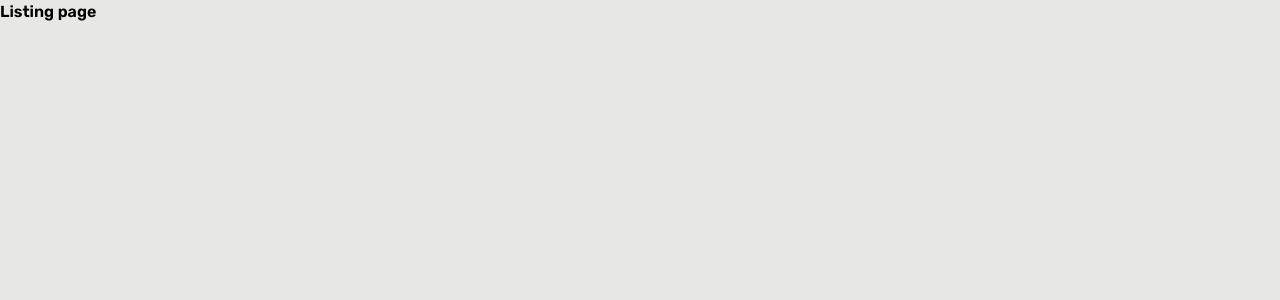
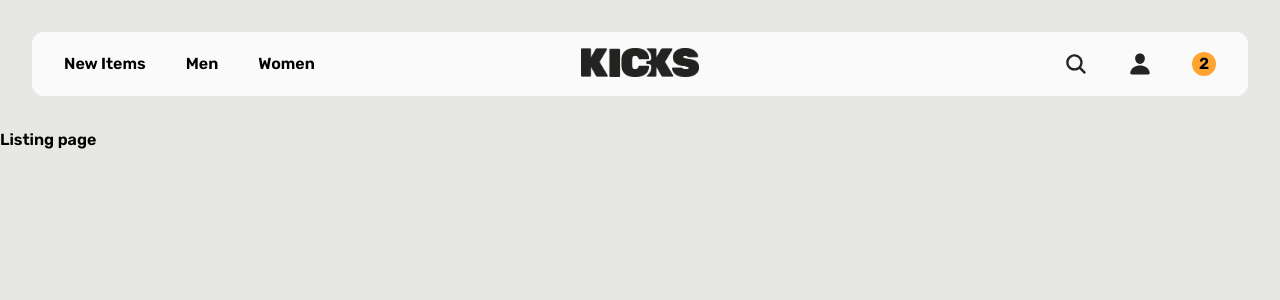
Before and after one commit to OleksandrHridzhak/KICKS, a React (Vite) app in the folder frontend/: page /listing in a window 1280 px wide. Shown: the top 300 px of the page. Built offline with nearby package versions, Linux system fonts and the light colour scheme.

Commit message:
feat(wip): header initial structure without logic

```diff
--- a/frontend/src/app/layouts/MainLayout.tsx
+++ b/frontend/src/app/layouts/MainLayout.tsx
@@ -1,12 +1,11 @@
-// import Header from "@/features/Header/Header";
+import Header from "@/features/Header/Header";
 import {Outlet} from 'react-router-dom'
 
 
 function MainLayout(){
     return(
         <>
-        {/* Header Will be added later */}
-        {/* <Header/> */}
+        <Header/>
         <main className="">
             <Outlet/>
         </main>
--- /dev/null
+++ b/frontend/src/features/Header/Header.module.css
@@ -0,0 +1,108 @@
+.header {
+    height: 52px;
+
+    max-width: 1440px;
+    border-radius: 12px;
+
+    margin-inline: 16px;
+    margin-block: 24px;
+
+    padding-inline: 16px;
+
+    display: grid;
+    grid-template-columns: 1fr auto 1fr;
+    align-items: center;
+
+    background-color: #FAFAFA;
+
+    justify-content: space-between;
+
+}
+
+.nav {
+}
+
+.navList {
+    display: flex;
+    gap: 9px;
+    align-items: center;
+    list-style: none;
+}
+.navRight .navList {
+    justify-content: flex-end;
+}
+
+.navItem {
+
+}
+
+.cartNumber{
+
+    width: 20px;
+    height: 20px;
+
+    background-color: #FFA52F;
+    font-size: 14px;
+    align-items: center;
+    justify-content: center;
+    display: flex;
+    border-radius: 100%;
+
+}
+.navLeft {
+display: none;
+}
+
+.burgerMenuBtn{
+    display: block;
+}
+
+.searchBtn{
+    background-color: transparent;
+    border: none;
+    cursor: pointer;
+
+    display: flex;
+    align-items: center;
+    padding: 0;
+    margin: 0;
+}
+
+
+
+@media (min-width: 768px){
+    .header {
+        height: 64px;
+        margin-inline: 32px;
+        margin-block: 32px;
+        padding-inline: 32px;
+    }
+    .cartNumber{
+        width: 24px;
+        height: 24px;
+        font-size: 16px;
+    }
+    .navList {
+        gap: 28px;
+    }
+    .navLeft {
+        display: block;
+    }
+    .burgerMenuBtn{
+        display: none;
+    }
+}
+@media (min-width: 1024px) {
+    .navList {
+        gap: 40px;
+    }
+
+}
+
+@media (min-width: 1440px){
+
+    .header {
+        margin-inline: 60px;
+    }
+
+}
--- /dev/null
+++ b/frontend/src/features/Header/Header.tsx
@@ -0,0 +1,70 @@
+
+import styles from './Header.module.css'
+import {Link} from 'react-router-dom'
+import clsx from 'clsx'
+
+import Logo from '@/shared/Logo/Logo'
+import Icon from '@/shared/Icon/Icon'
+import BurgerMenuBtn from './components/BurgerMenuBtn'
+
+
+
+function Header() {
+    return (
+        <header className={styles.header}>
+            <div className={styles.burgerMenuBtn}>
+                <BurgerMenuBtn />
+            </div>
+
+            <nav className={clsx(styles.nav,styles.navLeft)}>
+                <ul className={styles.navList}>
+                    <li className={styles.navItem}>
+                        <Link to="/catalog" className="">
+                            New Items
+                        </Link>
+                    </li>
+                                        <li className={styles.navItem}>
+                        <Link to="/catalog" className="">
+                            Men
+                        </Link>
+                    </li>
+                                        <li className={styles.navItem}>
+                        <Link to="/catalog" className="">
+                            Women
+                        </Link>
+                    </li>
+
+                </ul>
+
+            </nav>
+            <Link to="/" className={styles.logo}>
+            <Logo size='standard' color='dark' />
+            </Link>
+
+            <nav className={clsx(styles.nav,styles.navRight)}>
+                <ul className={styles.navList}>
+                    <li className={styles.navItem}>
+                        <button className={styles.searchBtn}>
+                            <Icon name="dandruff" size={'16-24'} className="" />
+                        </button>
+                    </li>
+                    <li className={styles.navItem}>
+                        <Link to="/profile" className="">
+                            <Icon name="user" size={'16-24'} className="" />
+                        </Link>
+                    </li>
+                    <li className={styles.navItem}>
+                        <Link to="/cart" className="">
+                        <span className={styles.cartNumber}>
+                            2
+                        </span>
+                        </Link>
+                    </li>
+                </ul>
+            </nav>
+
+        </header>
+    )
+}
+
+export default Header
--- /dev/null
+++ b/frontend/src/features/Header/components/BurgerMenuBtn.module.css
@@ -0,0 +1,19 @@
+
+
+.button{
+    size: 20px;
+    border: none;
+    background-color: transparent;
+    display: flex;
+    align-items: center;
+    flex-direction: column;
+    gap: 3.5px;
+    padding: 4px;
+}
+
+.line {
+    height: 1.5px;
+    width: 16px;
+    background-color: black;
+    border-radius: 1.5px;
+}
--- /dev/null
+++ b/frontend/src/features/Header/components/BurgerMenuBtn.tsx
@@ -0,0 +1,23 @@
+import clsx from 'clsx'
+import style from './BurgerMenuBtn.module.css'
+
+
+type BurgerMenuBtnProps = {
+    className?: string
+}
+
+function BurgerMenuBtn({className}: BurgerMenuBtnProps) {
+    return (
+
+        <button
+            className={clsx(style.button, className) }
+            aria-label="burger menu button"
+        >
+            <span className={style.line}></span>
+            <span className={style.line}></span>
+            <span className={style.line}></span>
+        </button>
+    )
+}
+
+export default BurgerMenuBtn
```
